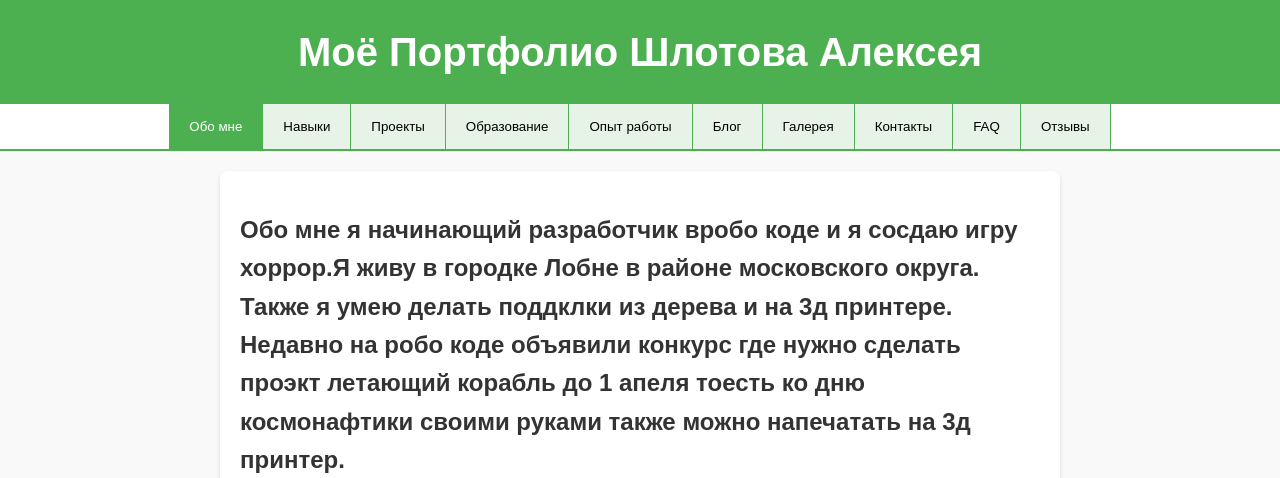
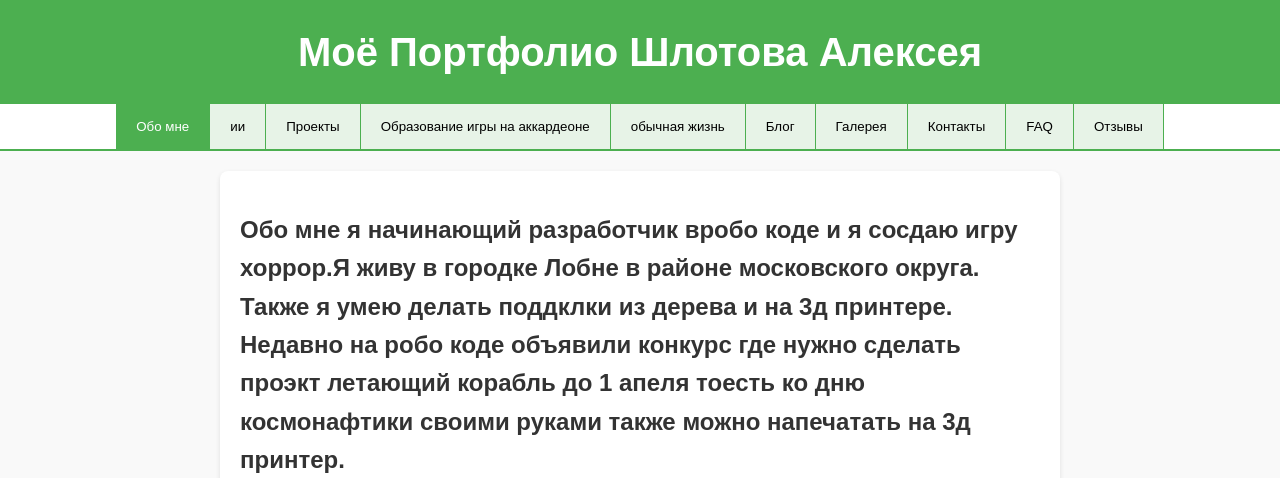
Before and after one commit to huturlflfkg/huturlflfkg.github.io, a plain HTML site: page index.html in a window 1280 px wide. Shown: the top 478 px of the page. Drawn offline with Linux system fonts and the light colour scheme.

Commit message:
Update index.html

```diff
--- a/index.html
+++ b/index.html
@@ -82,10 +82,10 @@
     <!-- Вкладки -->
     <div class="tab-container">
         <button class="tab active" onclick="openTab('about')">Обо мне  </button>
-        <button class="tab" onclick="openTab('skills')">Навыки</button>
+        <button class="tab" onclick="openTab('skills')">ии</button>
         <button class="tab" onclick="openTab('projects')">Проекты</button>
-        <button class="tab" onclick="openTab('education')">Образование</button>
-        <button class="tab" onclick="openTab('experience')">Опыт работы</button>
+        <button class="tab" onclick="openTab('education')">Образование игры на аккардеоне</button>
+        <button class="tab" onclick="openTab('experience')">обычная жизнь</button>
         <button class="tab" onclick="openTab('blog')">Блог</button>
         <button class="tab" onclick="openTab('gallery')">Галерея</button>
         <button class="tab" onclick="openTab('contact')">Контакты</button>
```
